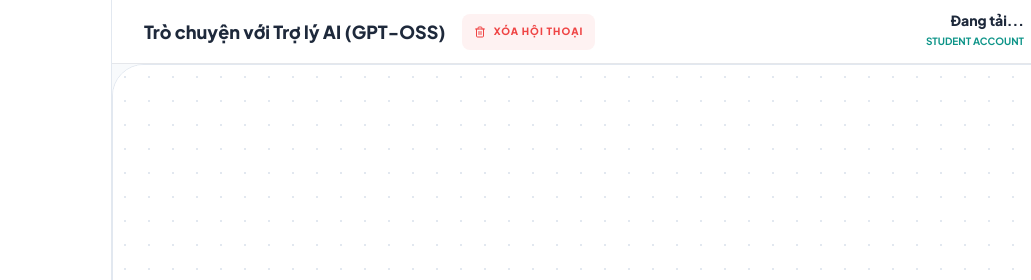
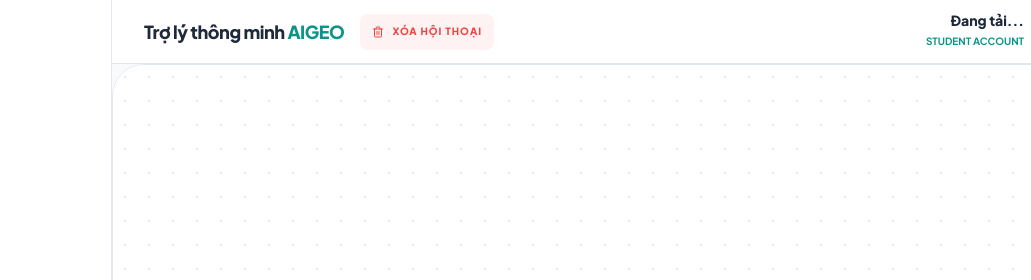
Before and after one commit to trinhan22/aigeo, a plain HTML site: page student/chat-bot.html in a window 1280 px wide. Shown: the top 280 px of the page, 168-1199 px from the left. Drawn offline with nearby package versions, Linux system fonts and the light colour scheme; no server answers.

Commit message:
chinh sua apikeys

```diff
--- a/student/chat-bot.html
+++ b/student/chat-bot.html
@@ -202,7 +202,9 @@
         <!-- Header -->
         <header class="h-16 bg-white border-b flex items-center justify-between px-8 shrink-0 z-10">
             <div class="flex items-center gap-4">
-                <h2 class="text-lg font-extrabold text-slate-800">Trò chuyện với Trợ lý AI (GPT-OSS)</h2>
+                <h2 class="text-lg font-extrabold text-slate-800 tracking-tight">
+                Trợ lý thông minh <span class="text-teal-600">AIGEO</span>
+                </h2>
                 <button id="clear-chat-btn" class="flex items-center gap-2 px-3 py-1.5 text-[10px] font-black text-red-500 bg-red-50 hover:bg-red-100 rounded-lg transition uppercase tracking-widest">
                     <i data-feather="trash-2" class="w-3"></i> Xóa hội thoại
                 </button>
```
